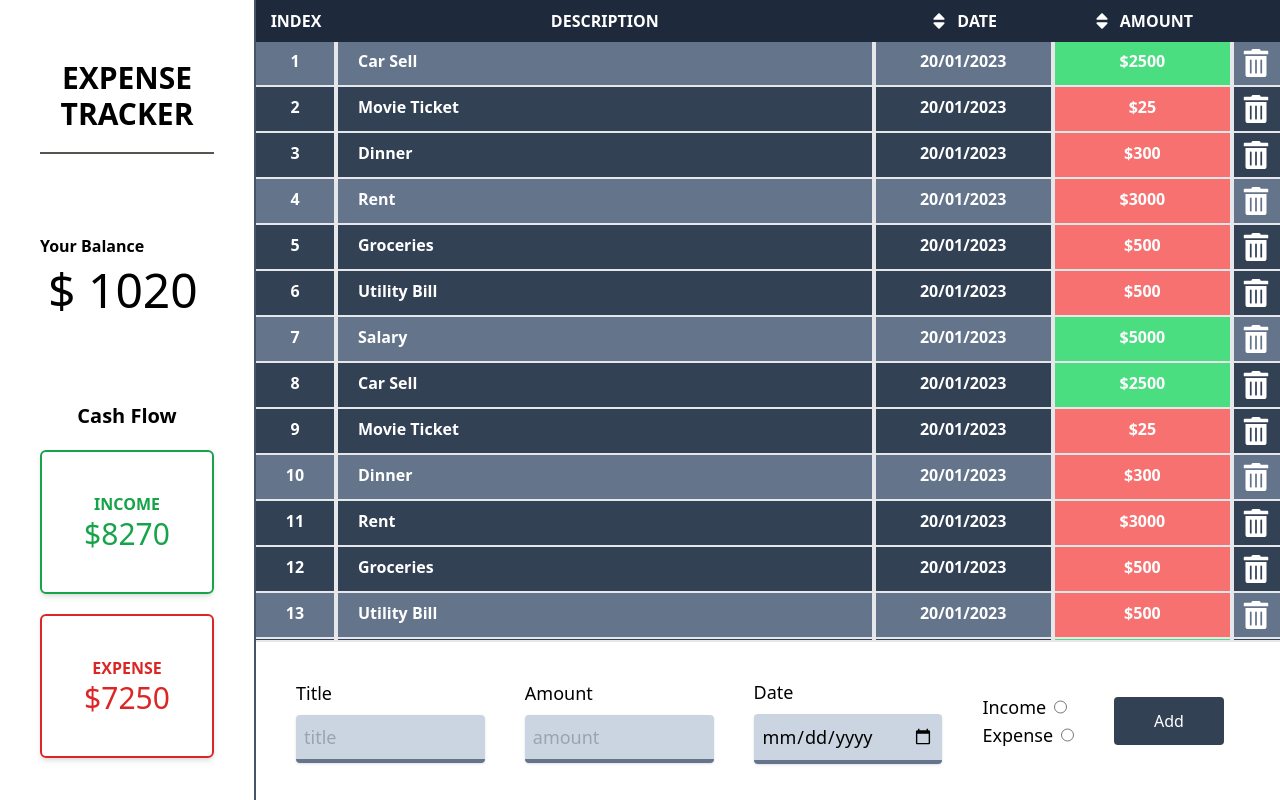
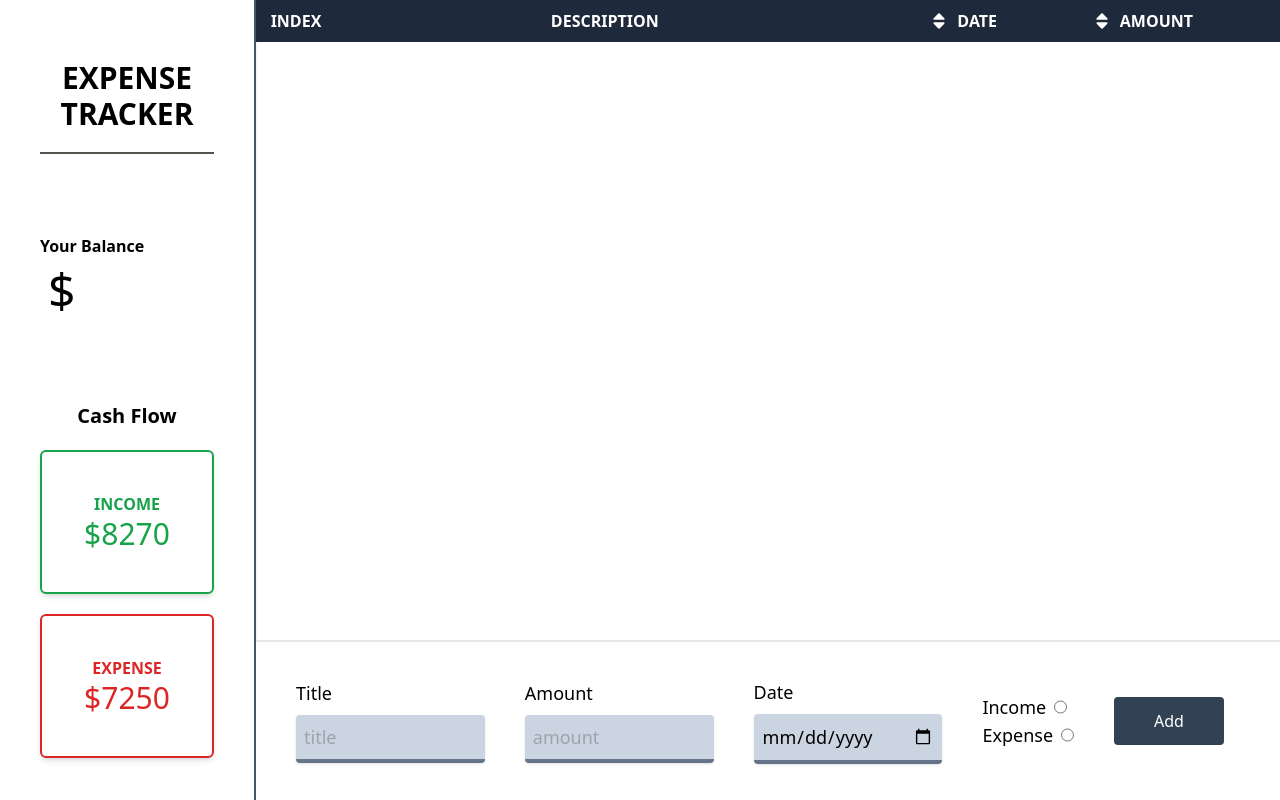
Before and after one commit to IsmayelAlam/practice_react, a React (Create React App) app in the folder expense_tracker/: page / in a window 1280 px wide. Built offline with nearby package versions, Linux system fonts and the light colour scheme.

Commit message:
add expense add and delete function

```diff
--- a/expense_tracker/src/Components/ExpenseLog.js
+++ b/expense_tracker/src/Components/ExpenseLog.js
@@ -1,7 +1,11 @@
+import { useContext } from "react";
 import { FaTrashAlt } from "react-icons/fa";
+import expenseDataContext from "./context/expenseDataContext";
 
 export default function ExpenseLog({ data, i }) {
   const bg = i % 3 === 0 ? "bg-slate-500" : "bg-slate-700";
+
+  const { deleteExpenseLog } = useContext(expenseDataContext);
 
   return (
     <tr
@@ -23,7 +27,10 @@ export default function ExpenseLog({ data, i }) {
         {data.amount}
       </td>
 
-      <td className="border-l-2 border-y py-2 px-2 cursor-pointer ">
+      <td
+        className="border-l-2 border-y py-2 px-2 cursor-pointer"
+        onClick={deleteExpenseLog.bind(null, data.id)}
+      >
         <FaTrashAlt className="h-7 w-7" />
       </td>
     </tr>
--- a/expense_tracker/src/Components/History.js
+++ b/expense_tracker/src/Components/History.js
@@ -1,10 +1,13 @@
 import { FaSort } from "react-icons/fa";
 // FaSortDown, FaSortUp,
 
-import { nanoid } from "nanoid";
 import ExpenseLog from "./ExpenseLog";
+import { useContext } from "react";
+import expenseDataContext from "./context/expenseDataContext";
 
 export default function History() {
+  const { expenseData, deleteExpenseLog } = useContext(expenseDataContext);
+
   return (
     <div className="col-start-2 col-end-6 row-start-1 row-end-5 overflow-y-scroll overflow-x-hidden scrollbar relative">
       <table className="border-collapse">
@@ -26,148 +29,17 @@ export default function History() {
 
         <tbody className="my-10 uppercase w-full bg-black font-bold absolute">
           {expenseData.map((data, i) => {
-            return <ExpenseLog data={data} i={i} key={data.id} />;
+            return (
+              <ExpenseLog
+                data={data}
+                i={i}
+                key={data.id}
+                ondelete={deleteExpenseLog}
+              />
+            );
           })}
         </tbody>
       </table>
     </div>
   );
 }
-
-const expenseData = [
-  {
-    id: nanoid(),
-    title: "Car sell",
-    date: "20/01/2023",
-    amount: "$2500",
-    type: "income",
-  },
-  {
-    id: nanoid(),
-    title: "movie ticket",
-    date: "20/01/2023",
-    amount: "$25",
-    type: "expense",
-  },
-  {
-    id: nanoid(),
-    title: "dinner",
-    date: "20/01/2023",
-    amount: "$300",
-    type: "expense",
-  },
-  {
-    id: nanoid(),
-    title: "rent",
-    date: "20/01/2023",
-    amount: "$3000",
-    type: "expense",
-  },
-  {
-    id: nanoid(),
-    title: "groceries",
-    date: "20/01/2023",
-    amount: "$500",
-    type: "expense",
-  },
-  {
-    id: nanoid(),
-    title: "utility bill",
-    date: "20/01/2023",
-    amount: "$500",
-    type: "expense",
-  },
-  {
-    id: nanoid(),
-    title: "salary",
-    date: "20/01/2023",
-    amount: "$5000",
-    type: "income",
-  },
-
-  {
-    id: nanoid(),
-    title: "Car sell",
-    date: "20/01/2023",
-    amount: "$2500",
-    type: "income",
-  },
-  {
-    id: nanoid(),
-    title: "movie ticket",
-    date: "20/01/2023",
-    amount: "$25",
-    type: "expense",
-  },
-  {
-    id: nanoid(),
-    title: "dinner",
-    date: "20/01/2023",
-    amount: "$300",
-    type: "expense",
-  },
-  {
-    id: nanoid(),
-    title: "rent",
-    date: "20/01/2023",
-    amount: "$3000",
-    type: "expense",
-  },
-  {
-    id: nanoid(),
-    title: "groceries",
-    date: "20/01/2023",
-    amount: "$500",
-    type: "expense",
-  },
-  {
-    id: nanoid(),
-    title: "utility bill",
-    date: "20/01/2023",
-    amount: "$500",
-    type: "expense",
-  },
-  {
-    id: nanoid(),
-    title: "salary",
-    date: "20/01/2023",
-    amount: "$5000",
-    type: "income",
-  },
-
-  {
-    id: nanoid(),
-    title: "rent",
-    date: "20/01/2023",
-    amount: "$3000",
-    type: "expense",
-  },
-  {
-    id: nanoid(),
-    title: "groceries",
-    date: "20/01/2023",
-    amount: "$500",
-    type: "expense",
-  },
-  {
-    id: nanoid(),
-    title: "utility bill",
-    date: "20/01/2023",
-    amount: "$500",
-    type: "expense",
-  },
-  {
-    id: nanoid(),
-    title: "salary",
-    date: "20/01/2023",
-    amount: "$5000",
-    type: "income",
-  },
-  {
-    id: nanoid(),
-    title: "salary",
-    date: "20/01/2023",
-    amount: "$5000",
-    type: "income",
-  },
-];
--- a/expense_tracker/src/Components/SideBar.js
+++ b/expense_tracker/src/Components/SideBar.js
@@ -1,4 +1,12 @@
+import { useContext, useState } from "react";
+import expenseDataContext from "./context/expenseDataContext";
+
 export default function SideBar() {
+  const [total, setTotal] = useState(0);
+  const { balance } = useContext(expenseDataContext);
+
+  const b = balance();
+
   return (
     <div className="row-span-full p-10 select-none flex flex-col border-r-2 border-slate-600 shadow">
       <h1 className="text-center text-3xl uppercase p-5 font-semibold">
@@ -8,7 +16,7 @@ export default function SideBar() {
 
       <div className="mt-20">
         <h2 className="font-bold">Your Balance</h2>
-        <p className="text-5xl m-2">$ 1020</p>
+        <p className="text-5xl m-2">$ {b}</p>
       </div>
 
       <div className="my-20">
--- a/expense_tracker/src/Components/context/expenseDataContext.js
+++ b/expense_tracker/src/Components/context/expenseDataContext.js
@@ -3,13 +3,25 @@ import { createContext, useState } from "react";
 const expenseDataContext = createContext([]);
 
 function ExpenseDataProvider({ children }) {
-  const [data, setDate] = useState([]);
+  const [expenseData, setDate] = useState([]);
 
   const addExpenseLog = (newLog) => {
-    setDate([...data, newLog]);
+    setDate([...expenseData, newLog]);
   };
 
-  const value = { data, addExpenseLog };
+  const deleteExpenseLog = (id) => {
+    setDate(expenseData.filter((log) => id !== log.id));
+  };
+
+  const balance = () => {
+    if (expenseData.length < 1) return;
+    expenseData.reduce((total, log) => {
+      if (log.type === "income") return total + log.amount;
+      if (log.type === "expense") return total - log.amount;
+    });
+  };
+
+  const value = { expenseData, addExpenseLog, balance, deleteExpenseLog };
 
   return (
     <expenseDataContext.Provider value={value}>
--- a/expense_tracker/src/Components/layout/AddExpense.js
+++ b/expense_tracker/src/Components/layout/AddExpense.js
@@ -13,19 +13,19 @@ const reducer = (state, action) => {
     case ADD_TITLE:
       return { ...state, title: action.payload };
     case ADD_AMOUNT:
-      return { ...state, amount: action.payload };
+      return { ...state, amount: +action.payload };
     case ADD_DATE:
       return { ...state, date: action.payload };
     case ADD_TYPE:
       return { ...state, type: action.payload };
     default:
-      throw new Error("unknown action " + action.type);
+      return { ...state, id: nanoid() };
   }
 };
 
 export default function AddExpense() {
   const [state, dispatch] = useReducer(reducer, {
-    id: nanoid(),
+    id: "",
     title: "",
     date: "",
     amount: "",
@@ -36,6 +36,8 @@ export default function AddExpense() {
 
   const handleSubmit = (event) => {
     event.preventDefault();
+    dispatch(state);
+    console.log(state);
     addExpenseLog(state);
     event.target.reset();
   };
```
